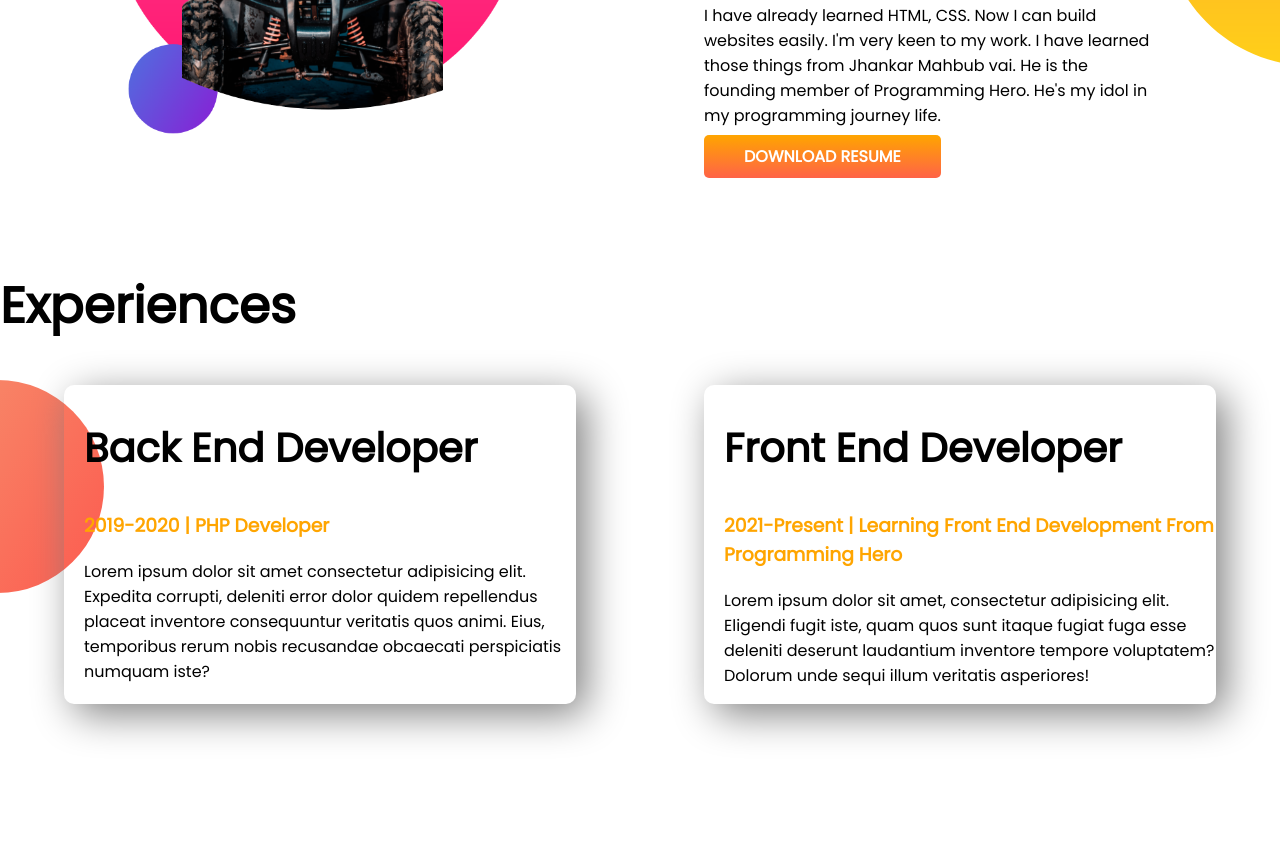
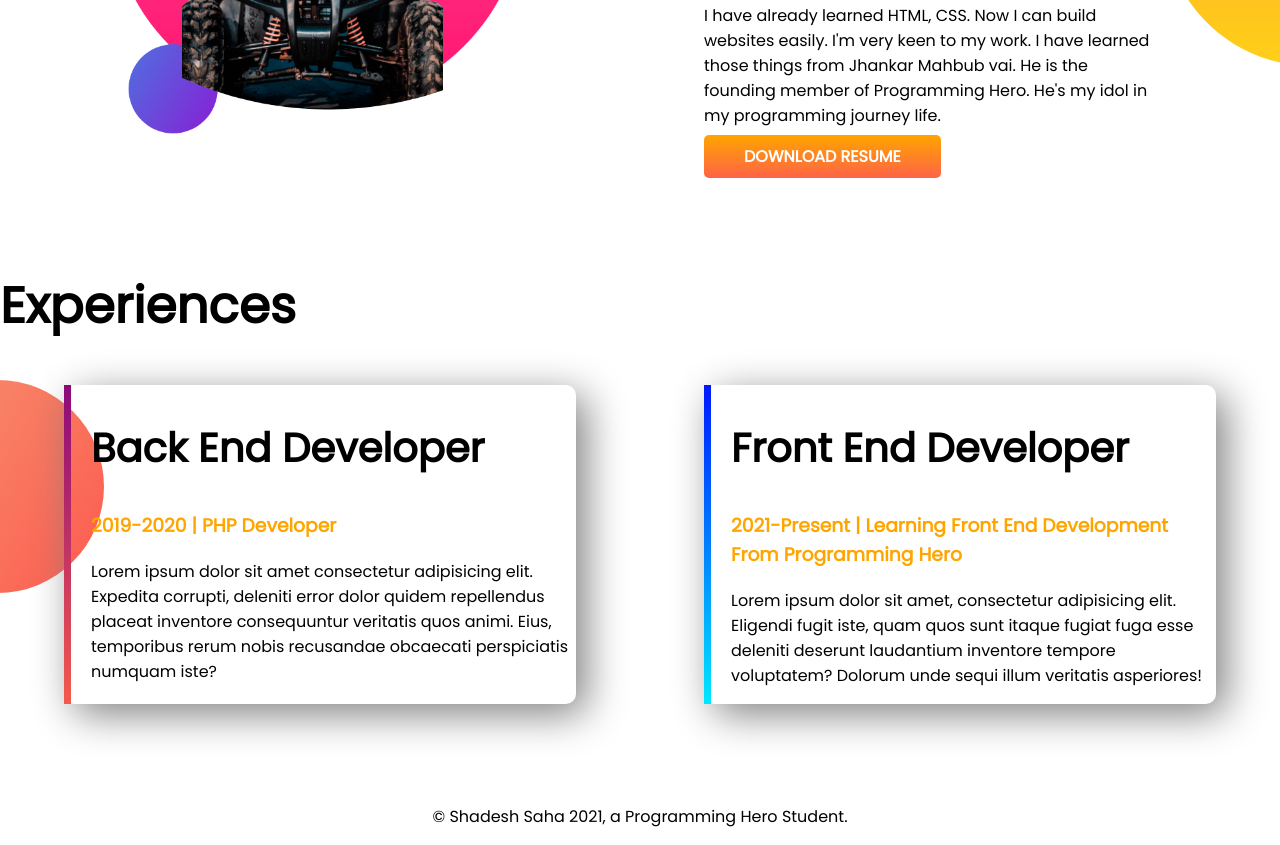
Before and after one commit to shadeshsaha/developer-portfolio, a plain HTML site: page index.html in a window 1280 px wide. Shown: the part 973-1818 px from the top of the page. Before the commit the page ends 1777 px from the top, so only its background shows below. Drawn offline with Linux system fonts and the light colour scheme.

Commit message:
Finally Update Submitted

```diff
--- a/index.html
+++ b/index.html
@@ -60,7 +60,7 @@
     <section class="experience-area">
         <h1>Experiences</h1>
         <div class="flexible-container">
-            <div id="web-dev-experience" class="experience-item">
+            <div id="backend-dev-experience" class="experience-item">
                 <h2>Back End Developer</h2>
                 <h3 class="orange-color">2019-2020 | PHP Developer</h3>
                 <p>Lorem ipsum dolor sit amet consectetur adipisicing elit. Expedita corrupti, deleniti error dolor
@@ -70,7 +70,7 @@
                     obcaecati perspiciatis numquam iste?</p>
             </div>
 
-            <div class="experience-item">
+            <div id="frontend-dev-experience" class="experience-item">
                 <h2>Front End Developer</h2>
                 <h3 class="orange-color">2021-Present | Learning Front End Development From Programming Hero</h3>
                 <p>Lorem ipsum dolor sit amet, consectetur adipisicing elit. Eligendi fugit iste, quam quos sunt itaque
@@ -80,6 +80,10 @@
         </div>
     </section>
 
+    <footer>
+        <p>© Shadesh Saha 2021, a Programming Hero Student.</p>
+    </footer>
+
 </body>
 
 </html>
--- a/style.css
+++ b/style.css
@@ -69,6 +69,18 @@ h2{
     box-shadow: 10px 10px 40px grey;
 }
 
-.web-dev-experience{
+#backend-dev-experience{
     border-left: 7px solid;
+    border-image: linear-gradient(purple, tomato);
+    border-image-slice: 30;
 }
+
+#frontend-dev-experience{
+    border-left: 7px solid;
+    border-image: linear-gradient(blue, cyan);
+    border-image-slice: 30;
+}
+
+footer p{
+    text-align: center;
+}
```
